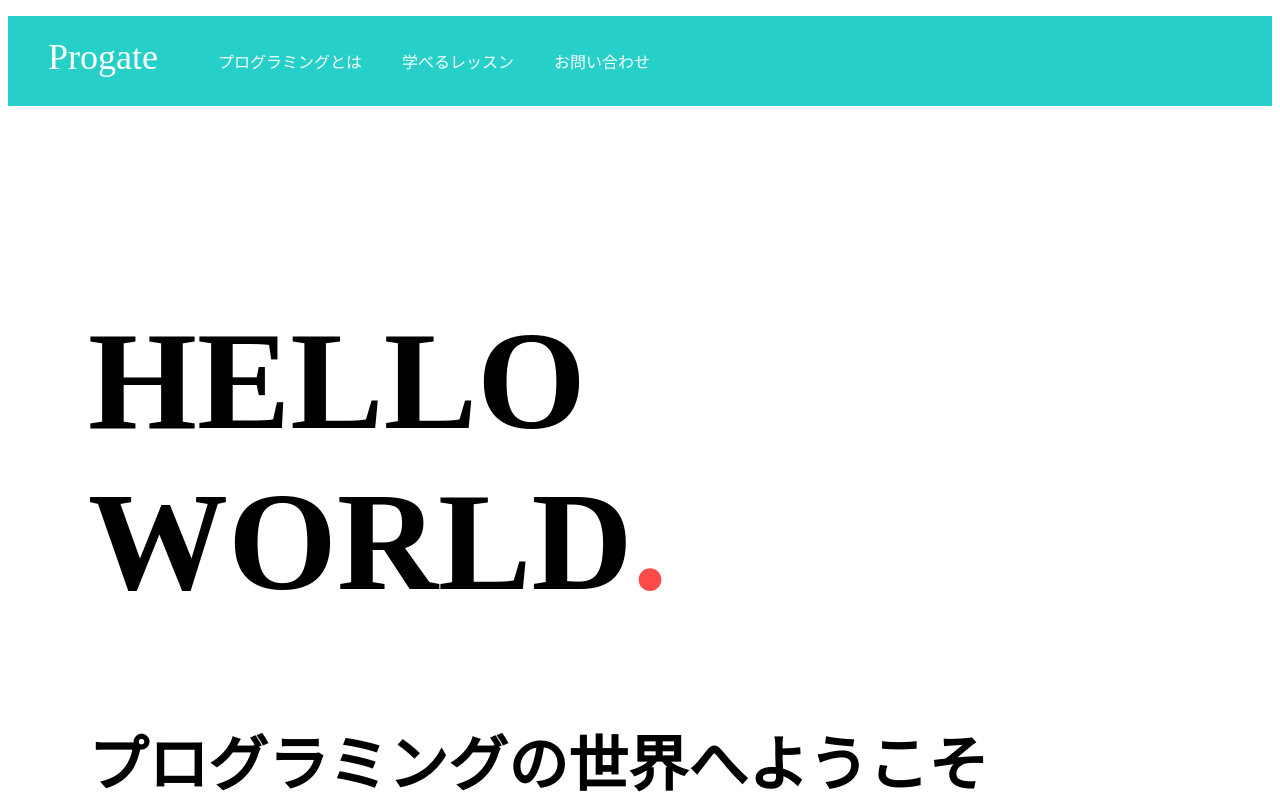
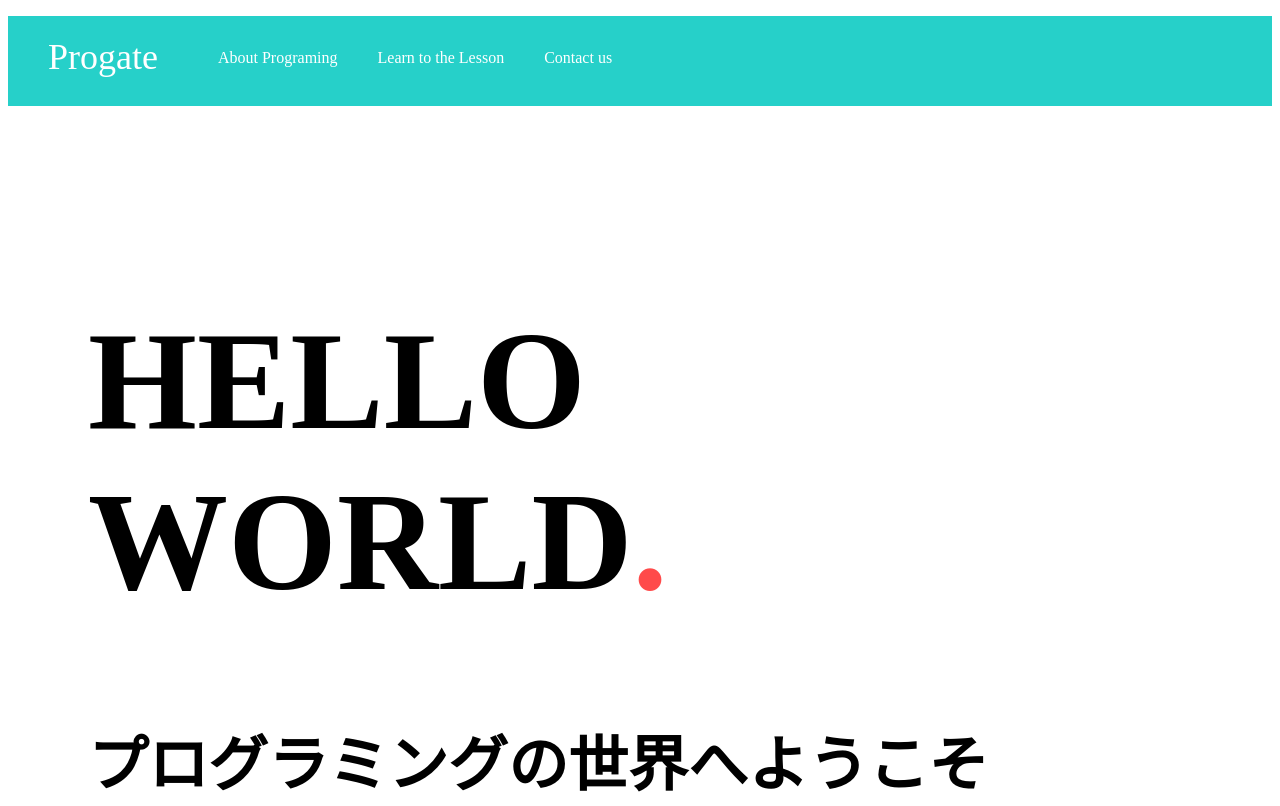
Before and after one commit to it1221/it1221.github.io, a plain HTML site: page index.html in a window 1280 px wide. Shown: the top 806 px of the page. Drawn offline with Linux system fonts and the light colour scheme.

Commit message:
Update index.html

```diff
--- a/index.html
+++ b/index.html
@@ -10,9 +10,9 @@
       <div class="header-logo">Progate</div>
       <div class="header-list">
         <ul>
-          <li>プログラミングとは</li>
-          <li>学べるレッスン</li>
-          <li>お問い合わせ</li>
+          <li>About Programing</li>
+          <li>Learn to the Lesson</li>
+          <li>Contact us</li>
         </ul>
       </div>
     </div>
```
